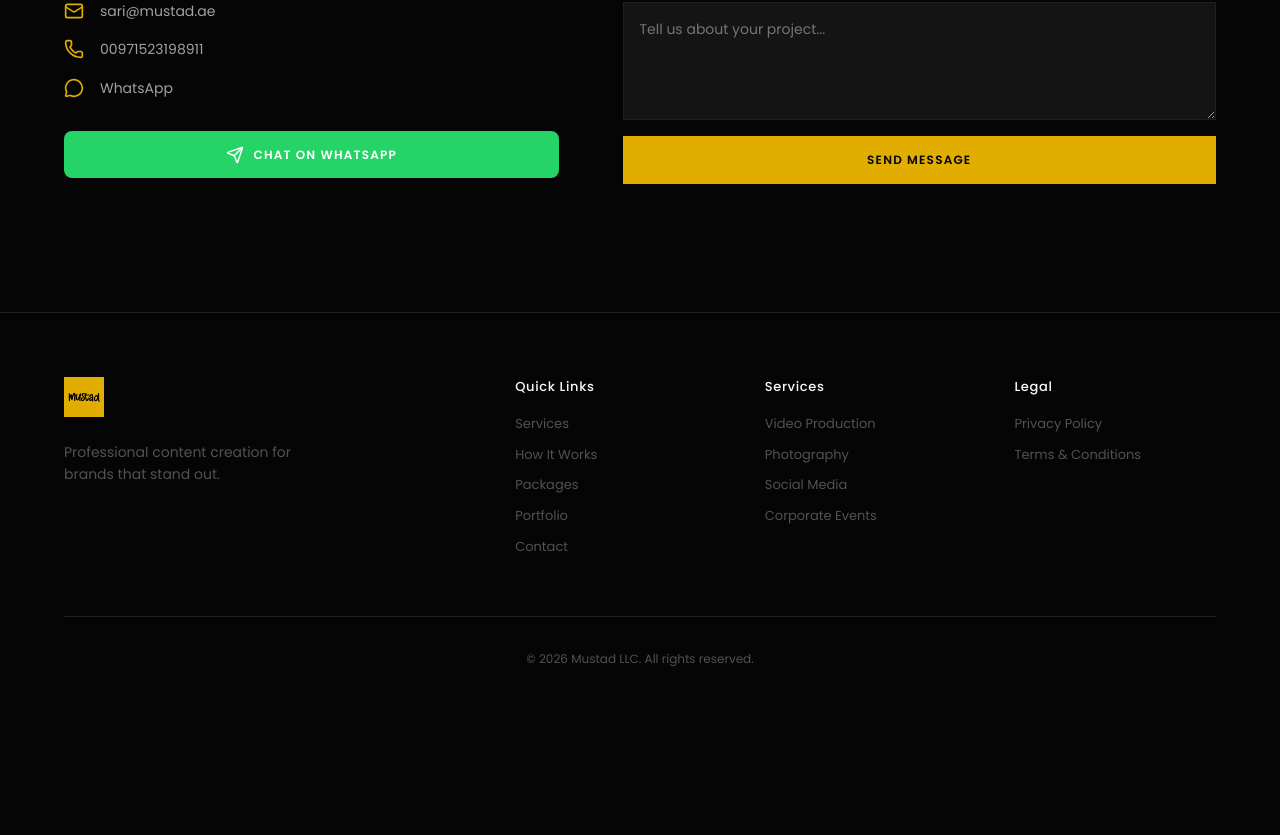
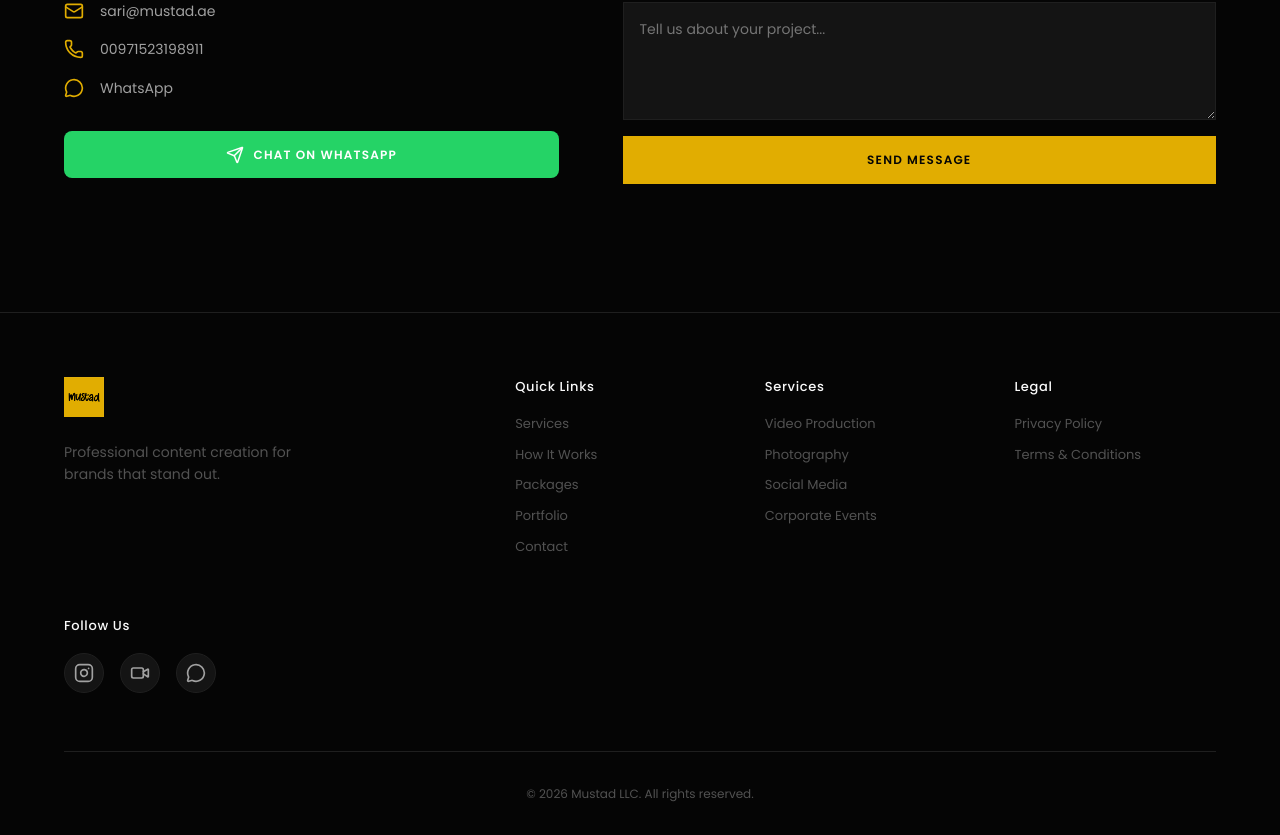
Before and after one commit to RaniMeree/mustad, a React (Vite) app: page / in a window 1280 px wide. Shown: the part 4776-5611 px from the top of the page. Before the commit the page ends 5476 px from the top, so only its background shows below. Built offline with nearby package versions, Linux system fonts and the light colour scheme.

Commit message:
Add social media icons in footer

```diff
--- a/src/App.jsx
+++ b/src/App.jsx
@@ -438,6 +438,20 @@ function Footer() {
             <Link to="/privacy">Privacy Policy</Link>
             <Link to="/terms">Terms & Conditions</Link>
           </div>
+          <div className="footer-links">
+            <h4>Follow Us</h4>
+            <div className="footer-social">
+              <a href="https://www.instagram.com/mustad.ae?utm_source=ig_web_button_share_sheet&igsh=ZDNlZDc0MzIxNw==" target="_blank" rel="noopener noreferrer" aria-label="Instagram">
+                <Instagram size={20} />
+              </a>
+              <a href="https://www.tiktok.com/@sari.dxb?_t=8lY5zGXTAjS&_r=1" target="_blank" rel="noopener noreferrer" aria-label="TikTok">
+                <Video size={20} />
+              </a>
+              <a href="https://wa.me/971523198911" target="_blank" rel="noopener noreferrer" aria-label="WhatsApp">
+                <MessageCircle size={20} />
+              </a>
+            </div>
+          </div>
         </div>
         <div className="footer-bottom">
           <p>&copy; {new Date().getFullYear()} Mustad LLC. All rights reserved.</p>
--- a/src/index.css
+++ b/src/index.css
@@ -116,6 +116,9 @@ section{padding:clamp(4rem,10vw,8rem) 0}
 .footer-links h4{font-family:var(--font-display);font-size:.8125rem;font-weight:500;margin-bottom:1rem;letter-spacing:.05em}
 .footer-links a{display:block;color:var(--text-muted);text-decoration:none;font-size:.8125rem;margin-bottom:.625rem;transition:color .25s}
 .footer-links a:hover{color:var(--accent)}
+.footer-social{display:flex;gap:1rem}
+.footer-social a{display:flex;align-items:center;justify-content:center;width:40px;height:40px;background:var(--bg-card);border:1px solid var(--border-subtle);border-radius:50%;color:var(--text-secondary);transition:all .3s}
+.footer-social a:hover{border-color:var(--accent);color:var(--accent);transform:translateY(-3px)}
 .footer-bottom{text-align:center;padding-top:2rem;border-top:1px solid var(--border-subtle)}
 .footer-bottom p{color:var(--text-muted);font-size:.75rem}
 .page{padding-top:100px}
```
